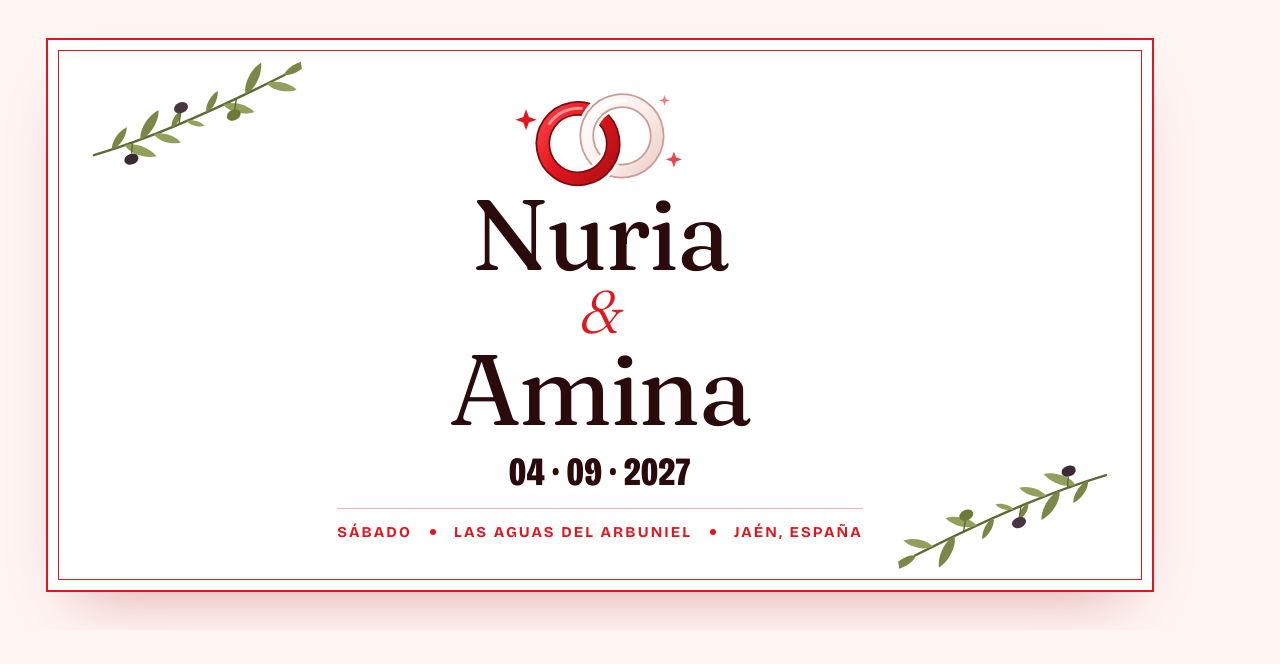
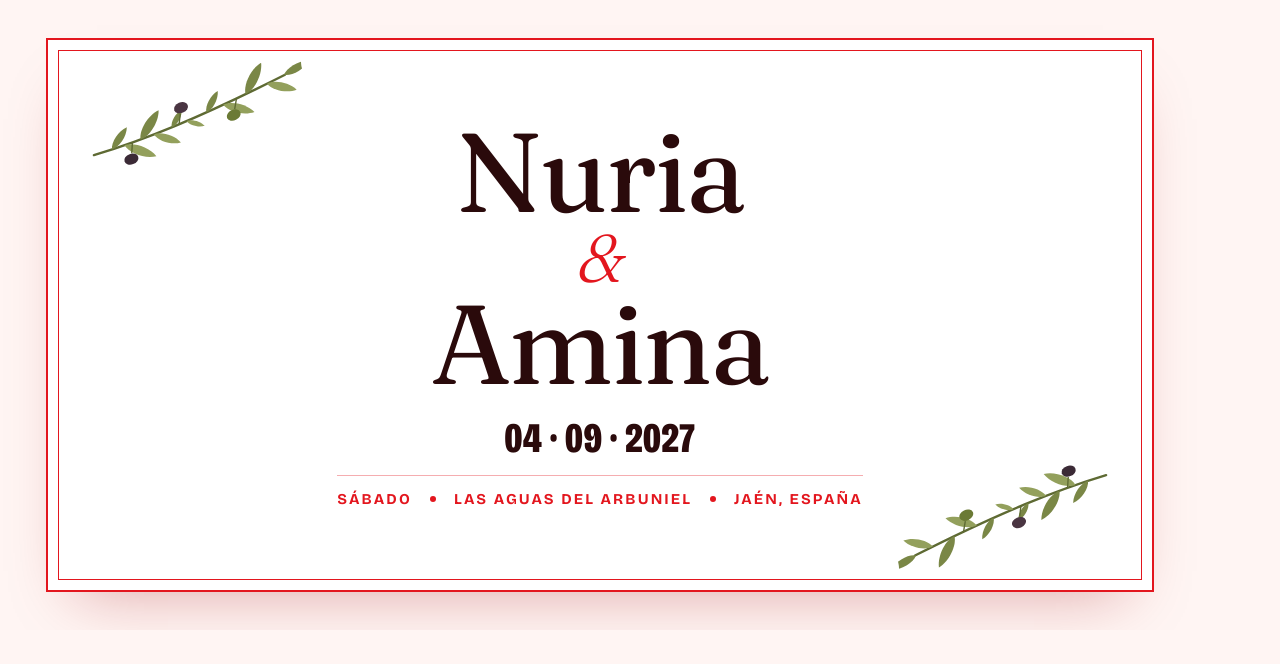
Before and after one commit to aminix/casamiento, a plain HTML site: page og/og-image.html in a window 1280 px wide. Drawn offline with nearby package versions, Linux system fonts and the light colour scheme.

Commit message:
Hero: botón para confirmar asistencia en lugar de la línea del sitio; imagen de vista previa sin alianzas
Co-Authored-By: Claude Opus 5.5 <noreply@anthropic.com>
Claude-Session: https://claude.ai/code/session_015Q8t5iYVqrsqvuE8ErVGYX

```diff
--- a/og/og-image.html
+++ b/og/og-image.html
@@ -24,18 +24,17 @@ body { background: var(--blush); position: relative; -webkit-font-smoothing: ant
 .branch { position: absolute; width: 226px; aspect-ratio: 230 / 100; }
 .branch.tl { top: 30px; left: 34px; transform: rotate(-8deg); }
 .branch.br { bottom: 30px; right: 34px; transform: rotate(172deg); }
-.rings { width: 176px; height: 108px; margin-bottom: 0; margin-top: -8px; }
 .names {
   color: var(--ink); font-family: var(--serif); font-weight: 400;
   font-variation-settings: "opsz" 144;
-  font-size: 100px; line-height: .9; letter-spacing: -.02em;
+  font-size: 112px; line-height: .9; letter-spacing: -.02em;
 }
 .names span { display: block; }
 .names .amp { font-style: italic; font-weight: 300; color: var(--red); font-size: .6em; line-height: 1; margin: .02em 0 .05em; }
 .date-num {
   color: var(--ink); font-family: var(--display); font-weight: 800;
   font-variation-settings: "opsz" 96, "wdth" 75;
-  font-size: 40px; letter-spacing: .02em; line-height: 1; margin-top: 18px;
+  font-size: 42px; letter-spacing: .02em; line-height: 1; margin-top: 22px;
 }
 .when {
   display: inline-flex; align-items: center; gap: 18px;
@@ -56,48 +55,6 @@ body { background: var(--blush); position: relative; -webkit-font-smoothing: ant
   <svg class="branch tl" viewBox="0 0 230 100"><use href="#olive-branch"/></svg>
   <svg class="branch br" viewBox="0 0 230 100"><use href="#olive-branch"/></svg>
 
-  <!-- Dos alianzas entrelazadas: una roja (Nuria) y una blanca (Amina) -->
-  <svg class="rings" viewBox="0 0 150 92" aria-hidden="true">
-    <defs>
-      <linearGradient id="gRed" gradientUnits="userSpaceOnUse" x1="-36" y1="-36" x2="36" y2="36">
-        <stop offset="0" stop-color="#FF4A50"/><stop offset=".45" stop-color="#E3161E"/><stop offset="1" stop-color="#A50E14"/>
-      </linearGradient>
-      <linearGradient id="gWhite" gradientUnits="userSpaceOnUse" x1="-36" y1="-36" x2="36" y2="36">
-        <stop offset="0" stop-color="#FFFFFF"/><stop offset=".55" stop-color="#FBEDEA"/><stop offset="1" stop-color="#EBC7C1"/>
-      </linearGradient>
-      <g id="ringWhite">
-        <circle r="30" fill="none" stroke="#C99C96" stroke-width="12.5"/>
-        <circle r="30" fill="none" stroke="url(#gWhite)" stroke-width="9.5"/>
-        <path d="M -21 -21 A 30 30 0 0 1 8 -29" fill="none" stroke="#FFFFFF" stroke-width="2.6" stroke-linecap="round"/>
-      </g>
-      <g id="ringRed">
-        <circle r="30" fill="none" stroke="#7E0A0F" stroke-width="12.5"/>
-        <circle r="30" fill="none" stroke="url(#gRed)" stroke-width="9.5"/>
-        <path d="M -21 -21 A 30 30 0 0 1 8 -29" fill="none" stroke="#FF9A9D" stroke-width="2.6" stroke-linecap="round" opacity=".9"/>
-      </g>
-      <!-- Arriba la alianza blanca pasa por delante (hueco en la roja); abajo, al revés -->
-      <mask id="cutRed" maskUnits="userSpaceOnUse" maskContentUnits="userSpaceOnUse" x="-20" y="-20" width="190" height="140">
-        <rect x="-20" y="-20" width="190" height="140" fill="#fff"/>
-        <path d="M 60 0 H 90 V 40 H 60 Z" fill="none"/>
-        <circle cx="94" cy="50" r="30" fill="none" stroke="#000" stroke-width="17" clip-path="url(#topBox)"/>
-      </mask>
-      <mask id="cutWhite" maskUnits="userSpaceOnUse" maskContentUnits="userSpaceOnUse" x="-20" y="-20" width="190" height="140">
-        <rect x="-20" y="-20" width="190" height="140" fill="#fff"/>
-        <circle cx="56" cy="50" r="30" fill="none" stroke="#000" stroke-width="17" clip-path="url(#bottomBox)"/>
-      </mask>
-      <clipPath id="topBox"><rect x="58" y="-10" width="34" height="50"/></clipPath>
-      <clipPath id="bottomBox"><rect x="58" y="60" width="34" height="50"/></clipPath>
-    </defs>
-    <!-- destellos -->
-    <path d="M12 24 l2.4 6.6 6.6 2.4 -6.6 2.4 -2.4 6.6 -2.4 -6.6 -6.6 -2.4 6.6 -2.4z" fill="#E3161E"/>
-    <path d="M138 60 l1.8 5 5 1.8 -5 1.8 -1.8 5 -1.8 -5 -5 -1.8 5 -1.8z" fill="#E3161E" opacity=".8"/>
-    <path d="M130 12 l1.2 3.3 3.3 1.2 -3.3 1.2 -1.2 3.3 -1.2 -3.3 -3.3 -1.2 3.3 -1.2z" fill="#E3161E" opacity=".55"/>
-    <g transform="rotate(-10 75 50)">
-      <g mask="url(#cutWhite)"><use href="#ringWhite" transform="translate(94 50)"/></g>
-      <g mask="url(#cutRed)"><use href="#ringRed" transform="translate(56 50)"/></g>
-    </g>
-  </svg>
-
   <h1 class="names"><span>Nuria</span><span class="amp">&amp;</span><span>Amina</span></h1>
   <span class="date-num">04 · 09 · 2027</span>
   <div class="when"><span>Sábado</span><span class="dot"></span><span>Las Aguas del Arbuniel</span><span class="dot"></span><span>Jaén, España</span></div>
```
Also changed, not shown: index.html (+6 -13 lines), og-image.png.
